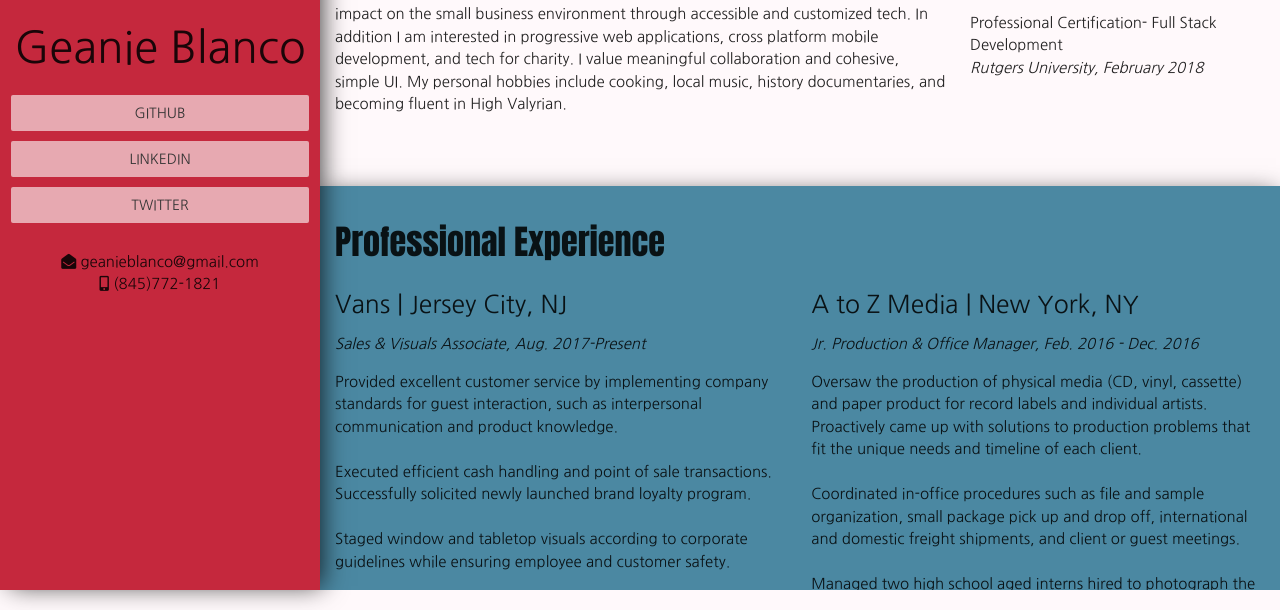
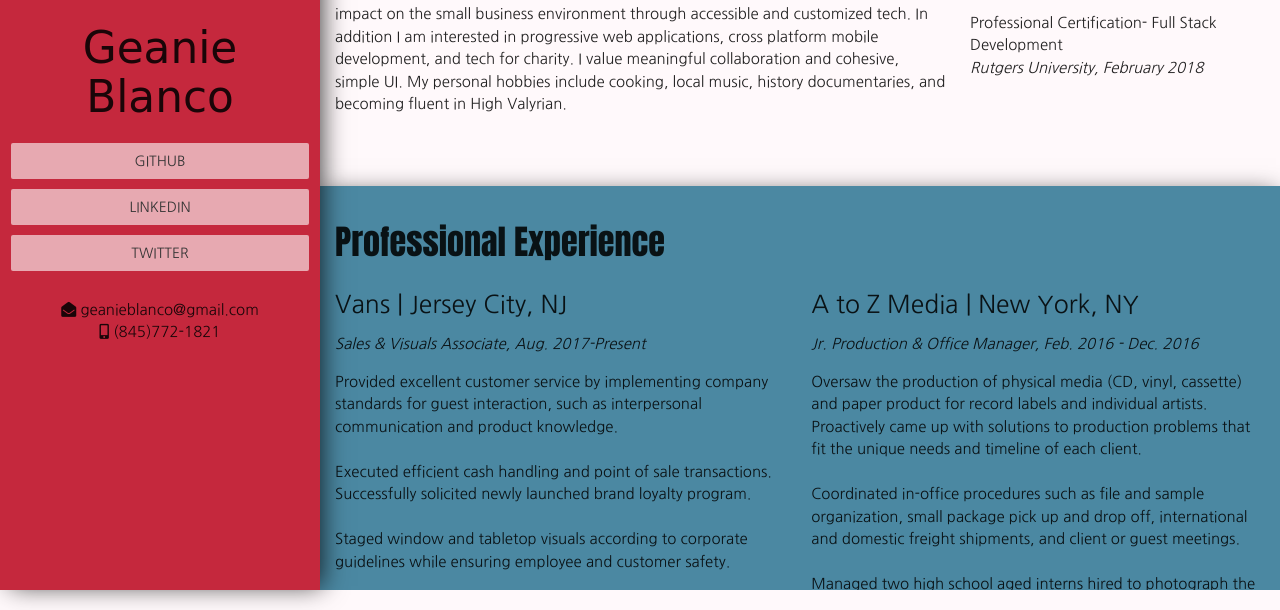
Before and after one commit to geaniedevelops/WebPortfolio, a plain HTML site: page index.html in a window 1280 px wide. Shown: the part 210-820 px from the top of the page. Drawn offline with nearby package versions, Linux system fonts and the light colour scheme; a web font is replaced by a local one.

Commit message:
font update

```diff
--- a/styles/index.scss
+++ b/styles/index.scss
@@ -8,6 +8,7 @@ max-height: 100vh; }
 
 a, a:hover, a:active, a:default {
   text-decoration: none;
+  color: black;
 }
 
   .flex {
@@ -24,7 +25,7 @@ a, a:hover, a:active, a:default {
   -moz-box-shadow: 6px 0px 24px -4px rgba(0,0,0,0.75);
   box-shadow: 6px 0px 24px -4px rgba(0,0,0,0.75);
   max-height: 100vh;
-  h4 {
+  h3 {
     font-family: $header;
   }
   #button {
```
Also changed, not shown: styles/index.css, 1 other file.
